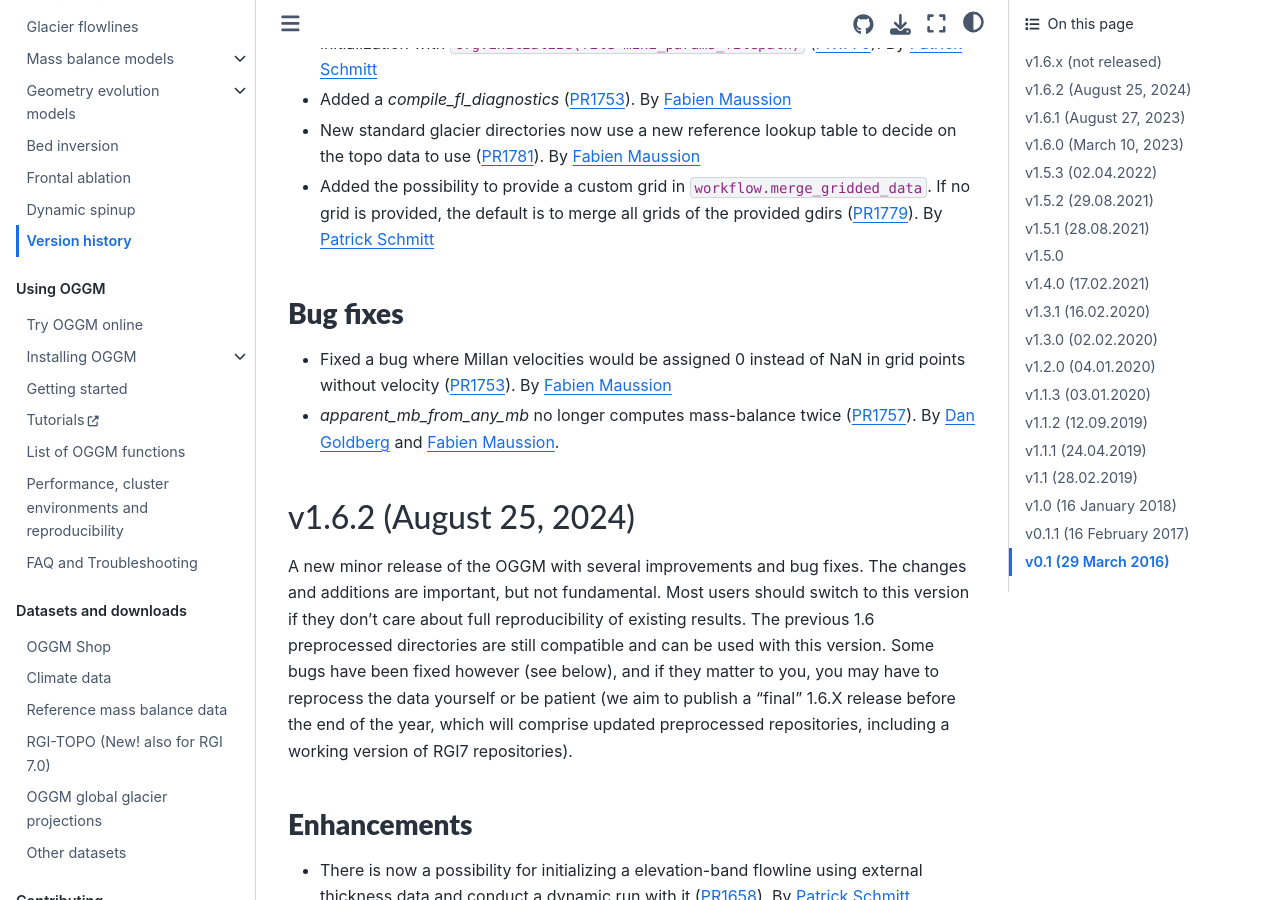
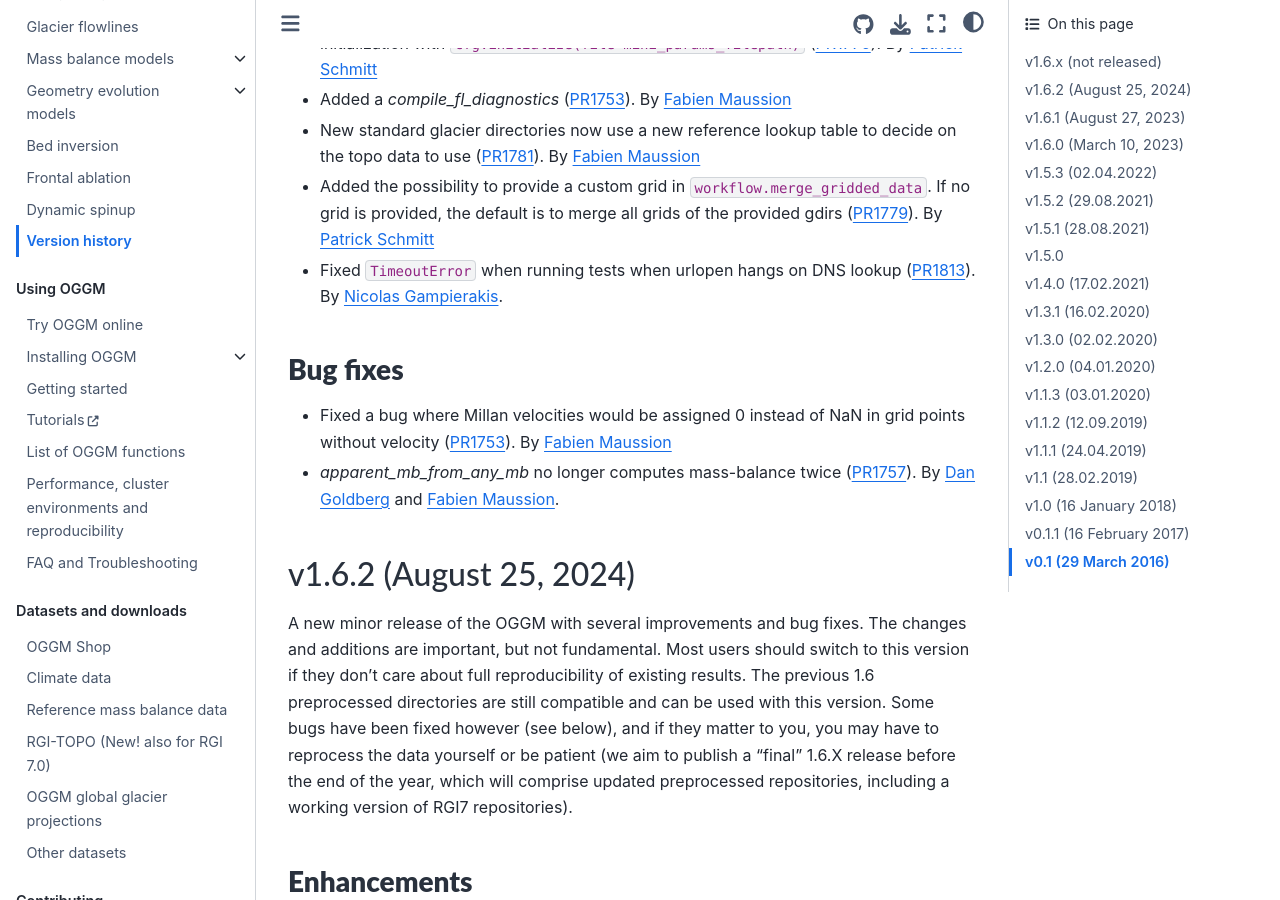
Before and after one commit to OGGM/oggm, a Sphinx documentation site: the page built from docs/whats-new.rst, in a window 1280 px wide and 900 px high, scrolled down 1094 px. Built offline with Sphinx 7.4.7 and the Sphinx Book theme 1.1.4, drawn with Linux system fonts in a browser that asks for light colours; the version number could not be read and is left out.

Commit message:
docs: add entry to whats-new

```diff
--- a/docs/whats-new.rst
+++ b/docs/whats-new.rst
@@ -61,7 +61,8 @@ Enhancements
   ``workflow.merge_gridded_data``. If no grid is provided, the default is to
   merge all grids of the provided gdirs (:pull:`1779`).
   By `Patrick Schmitt <https://github.com/pat-schmitt>`_
-
+- Fixed ``TimeoutError`` when running tests when urlopen hangs on DNS lookup (:pull:`1813`).
+  By `Nicolas Gampierakis <https://github.com/gampnico>`_.
 Bug fixes
 ~~~~~~~~~
 
```
